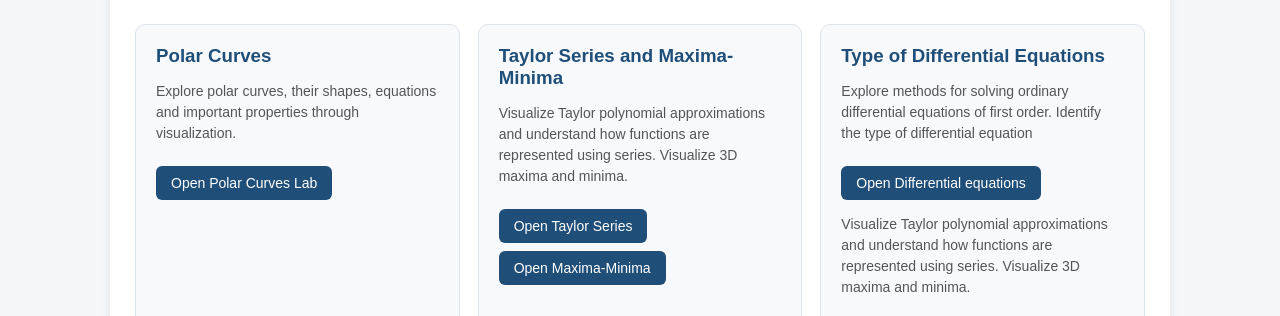
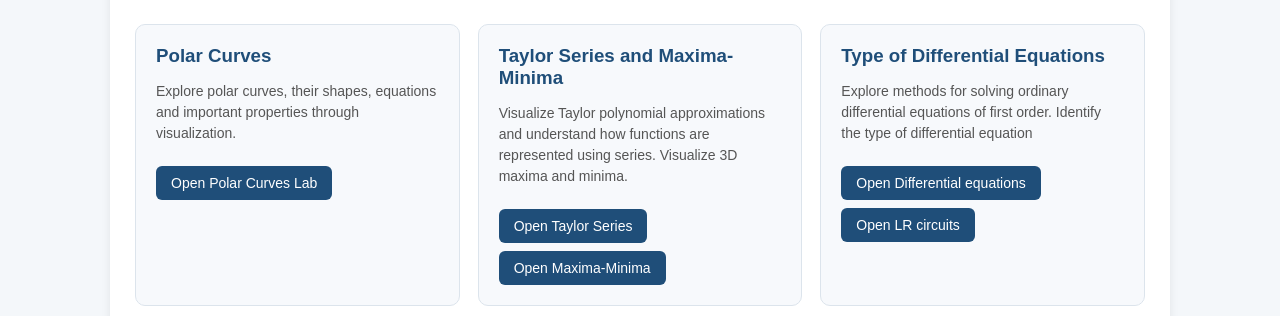
Before and after one commit to RamanandaHS/ramanandahs.github.io, a plain HTML site: page interactive.html in a window 1280 px wide. Shown: the part 484-800 px from the top of the page. Drawn offline with Linux system fonts and the light colour scheme.

Commit message:
Update interactive.html

```diff
--- a/interactive.html
+++ b/interactive.html
@@ -351,11 +351,7 @@
                         class="button open">
                         Open Differential equations
                     </a>
-                    <p>
-        Visualize Taylor polynomial approximations and understand
-        how functions are represented using series.
-        Visualize 3D maxima and minima.
-    </p>
+
 
         <a href="I-Semester/Calculus/LR_LCR_Circuit_Simulator.html"
            class="button open">
```
Lines whose indentation alone changed are shown as unchanged.
